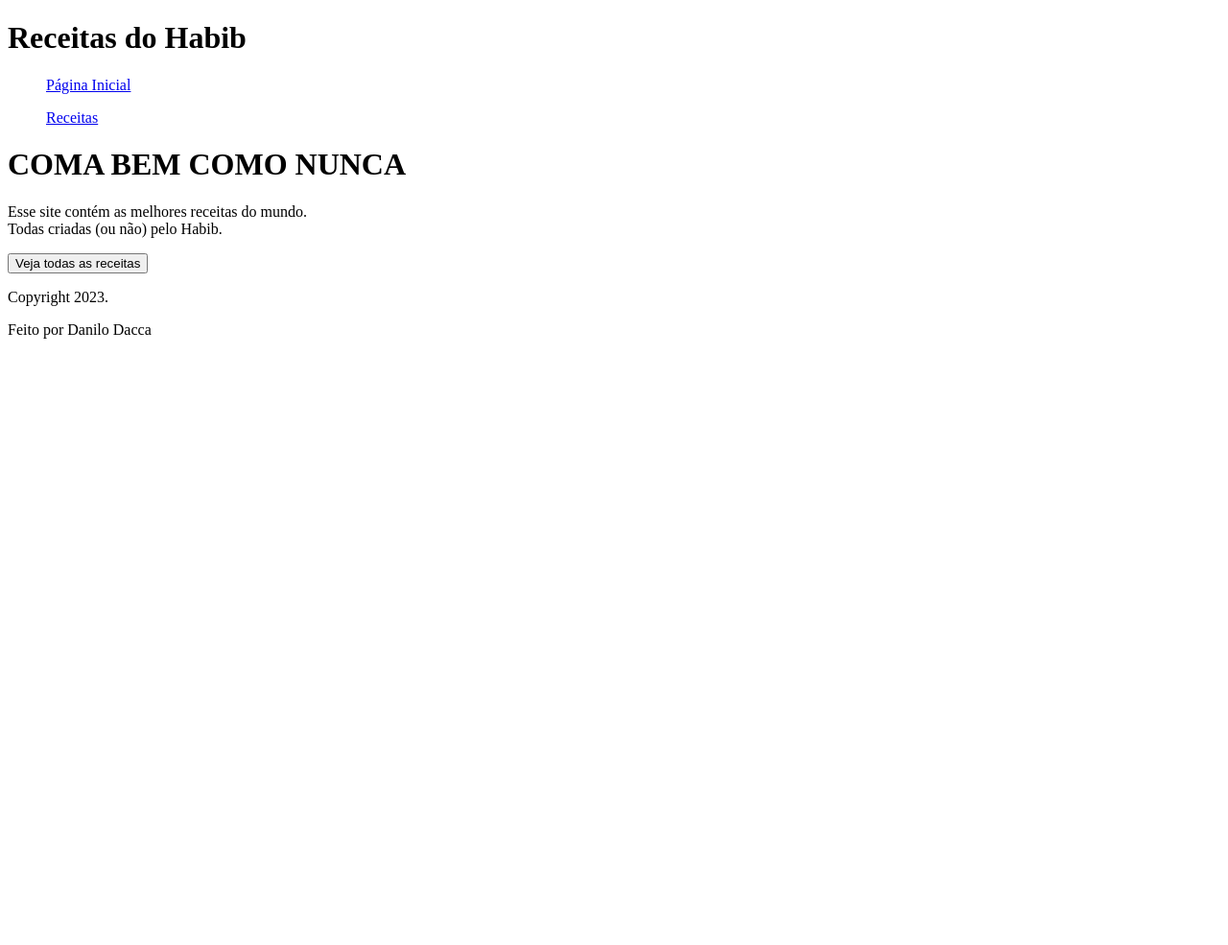
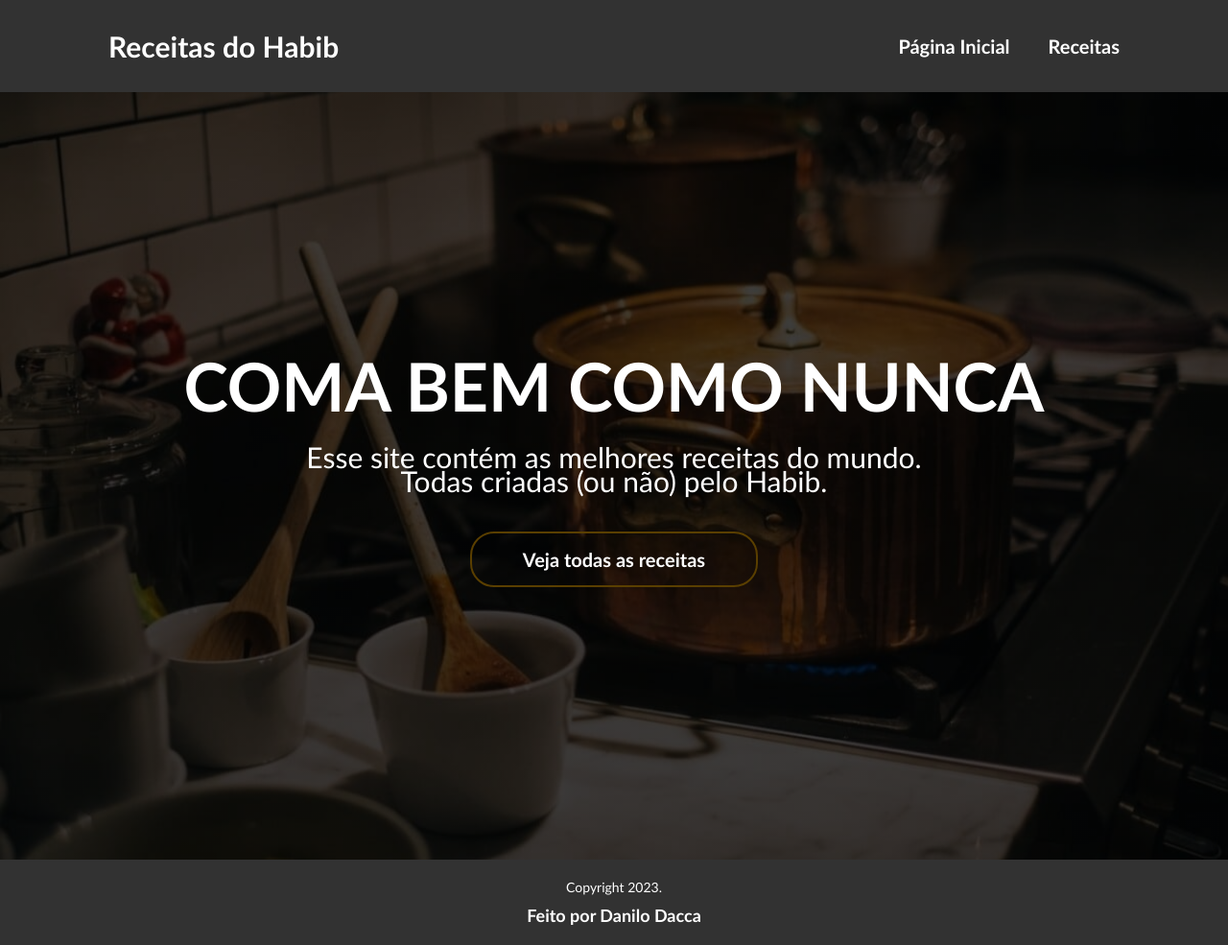
Before and after one commit to danilodacca/URole-SI, a Django app: page / in a window 1280 px wide. Shown: the whole page at 96% size. Before the commit the page ends 353 px from the top, so only its background shows below. Run offline with Django 4.2, Linux system fonts and the light colour scheme.

Commit message:
CSS aplicado para home, footer e header

```diff
--- a/sitedereceitas/settings.py
+++ b/sitedereceitas/settings.py
@@ -117,7 +117,9 @@ USE_TZ = True
 # Static files (CSS, JavaScript, Images)
 # https://docs.djangoproject.com/en/4.2/howto/static-files/
 
+STATIC_ROOT = os.path.join(BASE_DIR, 'staticfiles')
 STATIC_URL = 'static/'
+STATICFILES_DIRS = [ os.path.join(BASE_DIR, 'static'), ]
 
 # Default primary key field type
 # https://docs.djangoproject.com/en/4.2/ref/settings/#default-auto-field
--- /dev/null
+++ b/static/css/footer.css
@@ -0,0 +1,29 @@
+
+footer {
+    background-color: #323232;
+    display: flex;
+    flex-direction: column;
+    color: #fff;
+    text-align: center;
+    justify-content: center;
+    padding: 20px;
+}
+
+footer p:first-child {
+  margin-bottom: 10px;
+  font-size: 14px;
+}
+
+footer p:last-child {
+  font-size: 18px;
+  font-weight: bold;
+}
+
+@media screen and (max-width: 500px) {
+  footer p:last-child {
+    font-size: 15px;
+  }
+  footer p:first-child {
+    font-size: 11px;
+  }
+}
--- /dev/null
+++ b/static/css/header.css
@@ -0,0 +1,53 @@
+header {
+    padding: 20px;
+    display: flex;
+    background-color:#323232;
+    color: #fff;
+  }
+
+  nav {
+    display: flex;
+    width: 85%;
+    margin: auto;
+    padding: 10px 0;
+    align-items: center;
+    justify-content: space-between;
+
+}
+nav h1{
+    font-size: 30px;
+}
+
+header ul {
+    display: flex;
+}
+
+header ul p {
+    font-size: 20px;
+    display: flex;
+}
+
+header ul p a {
+    display: flex;
+    margin-left: 40px;
+    color: #fff;
+    text-decoration: white;
+    font-weight: bold;
+    align-items: center;
+    transition: color 0.3s ease;
+}
+
+header ul p a:hover {
+    color: #755305;
+}
+
+@media screen and (max-width: 800px) {
+    nav h1{
+        font-size: 15px;
+        text-align: center;
+    }
+    header ul p {
+        font-size: 10px;
+        text-align: center;
+    }
+}
--- /dev/null
+++ b/static/css/home.css
@@ -0,0 +1,69 @@
+.conteudo{
+    width:100%;
+    text-align: center;
+    color: #fff;
+    display: flex;
+    flex-direction: column;
+    align-items: center;
+    justify-content: center;
+    min-height: 100vh;
+}
+
+.conteudo h1{
+    font-size: 70px;
+}
+
+.conteudo p{
+    margin: 20px auto;
+    font-weight: 1;
+    font-size: 30px;
+    line-height: 25px;
+}
+
+button{
+    width: 300px;
+    padding: 15px 0;
+    text-align: center;
+    margin: 20px 10px;
+    border-radius: 25px;
+    font-weight: bold;
+    font-size: 20px;
+    border: 2px solid #5a3f00;
+    background: transparent;
+    color: white;
+    cursor: pointer;
+    overflow: hidden;
+    transition: all 0.3s ease;
+}
+
+button:hover {
+    background: #5a3f00;
+    letter-spacing: 0.05em;
+    box-shadow: 0 0 35px #5a3f00;
+    transform: scale(1.1);
+
+}
+
+
+@media screen and (max-width: 800px) {
+    .conteudo h1{
+        font-size: 50px;
+    }
+    .conteudo p{
+        font-size: 25px;
+    }
+}
+
+@media screen and (max-width: 600px) {
+    .conteudo h1{
+        font-size: 40px;
+    }
+    .conteudo p{
+        font-size: 15px;
+    }
+
+    button{
+        width: 200px;
+        font-size: 15px;
+    }
+}
--- /dev/null
+++ b/static/css/style.css
@@ -0,0 +1,13 @@
+* {
+    padding: 0;
+    margin: 0;
+    font-family: 'Gill Sans', 'Gill Sans MT', Calibri, 'Trebuchet MS', sans-serif;
+  }
+
+  .banner{
+    width: 100%;
+    background-color:blueviolet;
+    background-image: linear-gradient(rgba(0,0,0,0.75),rgba(0,0,0,0.75)),url('../images/paginaprincipal.jpeg');
+    background-size: cover;
+    background-position: center;
+  }
--- a/staticpages/templates/base.html
+++ b/staticpages/templates/base.html
@@ -1,3 +1,4 @@
+{% load static %}
 <!DOCTYPE html>
 <html lang="en">
 
@@ -6,14 +7,20 @@
     <meta http-equiv="X-UA-Compatible" content="IE=edge">
     <meta name="viewport" content="width=device-width, initial-scale=1.0">
     <title>
-        {% block title %}{% endblock %} | Watch that film!
+        {% block title %}{% endblock %} | Receitas do Habib!
     </title>
+    <link href="https://fonts.googleapis.com/css?family=Inter&display=swap" rel="stylesheet" />
+    <link rel="stylesheet" type="text/css" href="{% static 'css/style.css' %}">
+    <link rel="stylesheet" type="text/css" href="{% static 'css/home.css' %}">
+    <link rel="stylesheet" type="text/css" href="{% static 'css/header.css' %}">
+    <link rel="stylesheet" type="text/css" href="{% static 'css/footer.css' %}">
+
 </head>
 
 <body>
     <header>
-        <h1>Receitas do Habib</h1>
-        <nav id="navegacao-principal">
+        <nav>
+            <h1>Receitas do Habib</h1>
             <ul>
                 <p><a href="{% url 'index' %}">Página Inicial</a></p>
                 <p><a href="{% url 'receitas' %}">Receitas</a></p>
--- a/staticpages/templates/staticpages/receitas.html
+++ b/staticpages/templates/staticpages/receitas.html
@@ -1,7 +1,7 @@
 {% extends 'base.html' %}
 
 {% block title %}
-Sobre
+Receitas
 {% endblock title %}
 
 {% block content %}
```
Also changed, not shown: static/images/paginaprincipal.jpeg (added).
